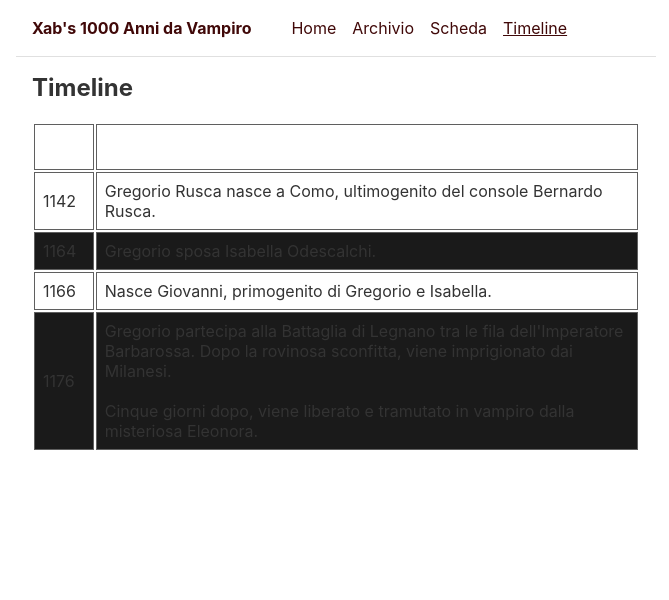
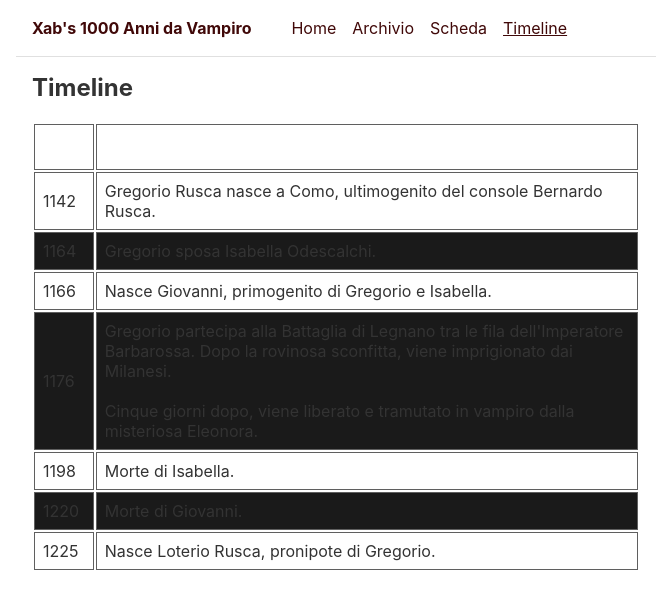
Before and after one commit to andreacorinti/1000-anni-da-vampiro, an Eleventy site: page content/timeline.njk in a window 1280 px wide. Shown: the whole page, without its empty margins (304-973 px from the left). Built offline with nearby package versions, Linux system fonts and the light colour scheme; Eleventy itself is replaced by a stand-in of ours; files that its build step writes are made by us from their sources.

Commit message:
timeline, scheda

```diff
--- a/content/scheda/index.md
+++ b/content/scheda/index.md
@@ -39,7 +39,7 @@ eleventyNavigation:
 
 ## Risorse
 
-* **Castel Carnasino**: la mia casa. Al momento ci vivono Isabella e Giovanni, assieme a vari parenti e servitori.
+* **Castel Carnasino**: la mia casa, il mio rifugio.
 * **Spada Gotica**: realizzata dai migliori fabbri elvetici ([ref](https://www.pananti.com/it/asta-0140/spada-gotica-61330-61278)), regalo di nozze di mio padre.
 * ~~**Cascina e terreni**: alcuni possedimenti nei pressi del [Lago di Alserio](https://it.wikipedia.org/wiki/Lago_di_Alserio).~~
 * **Diario**: uno splendido tomo costato molto caro realizzato attorno al 1176.
--- a/content/timeline.njk
+++ b/content/timeline.njk
@@ -34,6 +34,21 @@ eleventyNavigation:
 				Cinque giorni dopo, viene liberato e tramutato in vampiro dalla misteriosa Eleonora.
 				</td>
 			</tr>
+			<tr>
+				<td>1198</td>
+				<td>Morte di Isabella.
+				</td>
+			</tr>
+			<tr>
+				<td>1220</td>
+				<td>Morte di Giovanni.
+				</td>
+			</tr>
+			<tr>
+				<td>1225</td>
+				<td>Nasce Loterio Rusca, pronipote di Gregorio.
+				</td>
+			</tr>
 		</tbody>
 	</table>
 </div>
```
